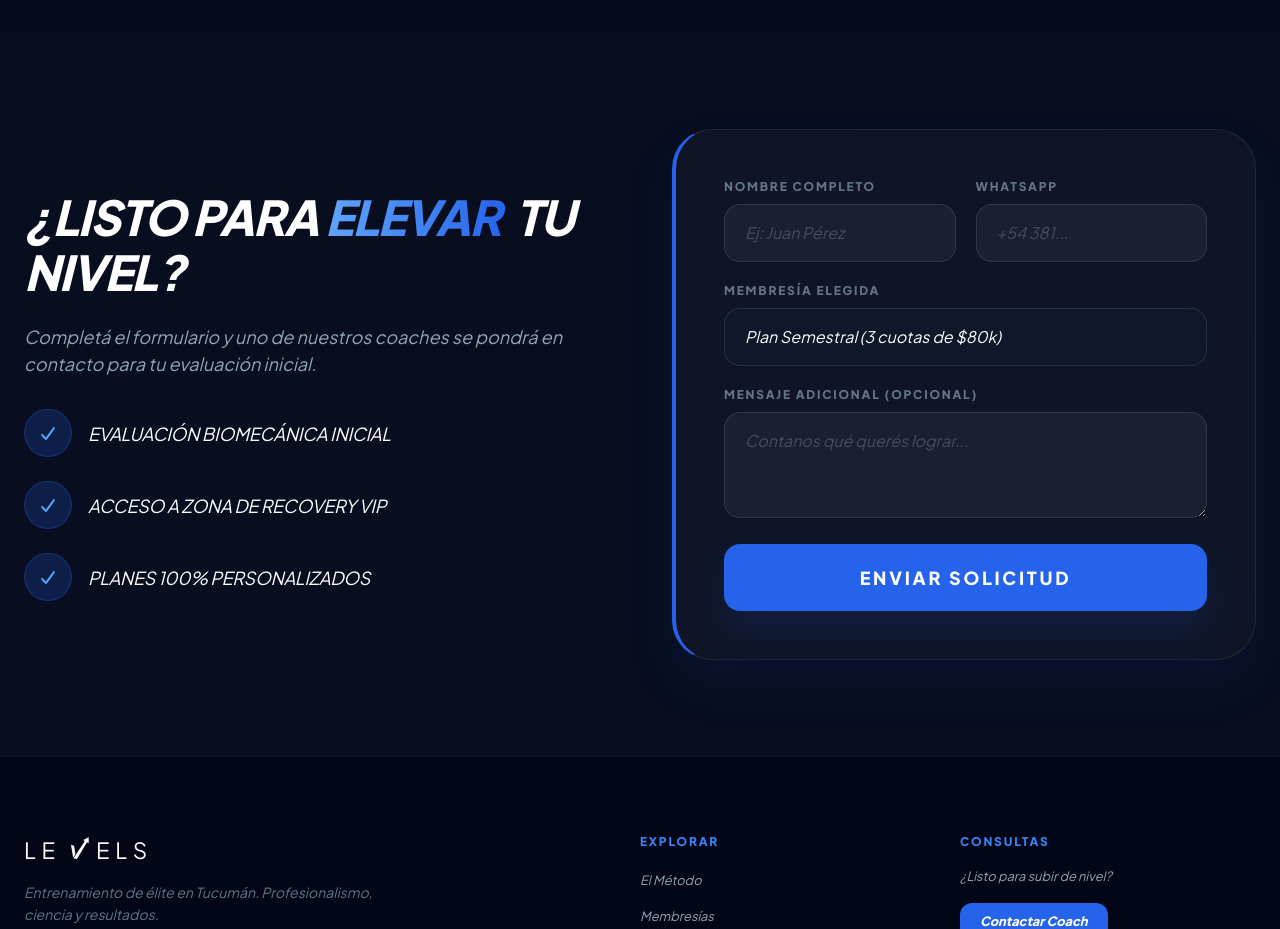
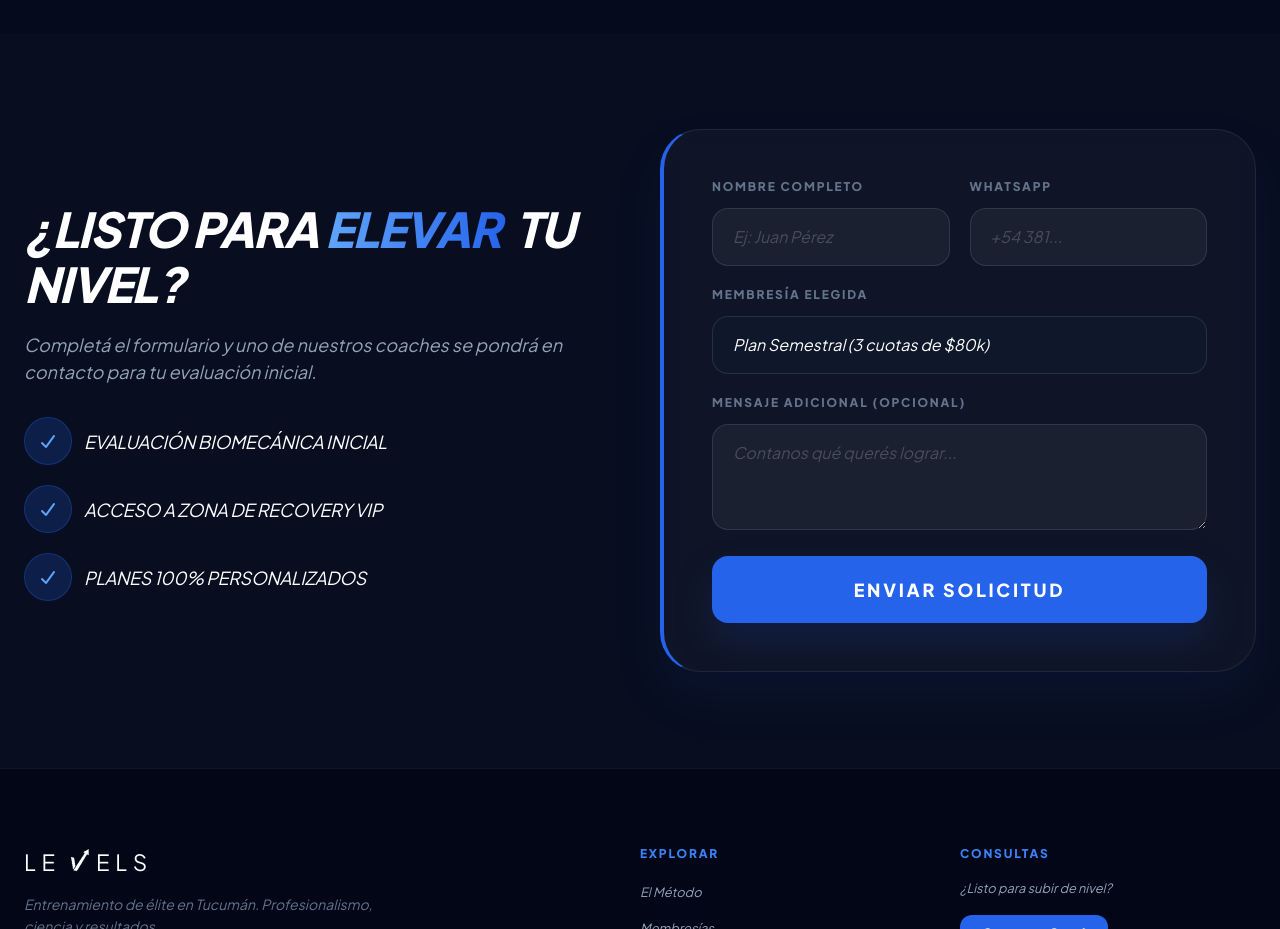
Before and after one commit to LautaroLeall/Levels-GYM, a React (Vite) app: page / in a window 1280 px wide. Shown: the part 5280-6209 px from the top of the page. Built offline with nearby package versions, Linux system fonts and the light colour scheme.

Commit message:
update incripciones (change in styles and classname)

```diff
--- a/src/components/Inscripcion.jsx
+++ b/src/components/Inscripcion.jsx
@@ -26,21 +26,21 @@ export default function Inscripcion() {
   };
 
   return (
-    <section id="inscripcion" className="inscripcion">
-      <div className="inscripcion-container">
+    <section id="inscripcion" className="inscripcion relative">
+      <div className="inscripcion-container grid gap-10 items-center">
         {/* Beneficios */}
         <div data-aos="fade-right">
-          <h2 className="inscripcion-title">
+          <h2 className="inscripcion-title mb-5">
             ¿LISTO PARA <span className="blue-gradient-text">ELEVAR</span> TU NIVEL?
           </h2>
-          <p className="inscripcion-desc">
+          <p className="inscripcion-desc mb-8">
             Completá el formulario y uno de nuestros coaches se pondrá en contacto para tu evaluación inicial.
           </p>
 
-          <div className="inscripcion-benefits">
+          <div className="inscripcion-benefits flex flex-col gap-5">
             {beneficios.map((b) => (
-              <div key={b} className="inscripcion-benefit">
-                <div className="inscripcion-benefit-icon">
+              <div key={b} className="inscripcion-benefit flex items-center gap-3">
+                <div className="inscripcion-benefit-icon flex items-center justify-center">
                   <i className="fas fa-check"></i>
                 </div>
                 <span className="inscripcion-benefit-text">{b}</span>
@@ -50,11 +50,11 @@ export default function Inscripcion() {
         </div>
 
         {/* Formulario */}
-        <div className="inscripcion-form-box glass" data-aos="fade-left">
-          <form className="inscripcion-form" onSubmit={handleSubmit}>
-            <div className="inscripcion-form-row">
+        <div className="inscripcion-form-box glass p-10" data-aos="fade-left">
+          <form className="inscripcion-form flex flex-col gap-5" onSubmit={handleSubmit}>
+            <div className="inscripcion-form-row grid gap-5">
               <div className="inscripcion-field">
-                <label>Nombre Completo</label>
+                <label className="mb-3 block">Nombre Completo</label>
                 <input
                   type="text"
                   name="nombre"
@@ -65,7 +65,7 @@ export default function Inscripcion() {
                 />
               </div>
               <div className="inscripcion-field">
-                <label>WhatsApp</label>
+                <label className="mb-3 block">WhatsApp</label>
                 <input
                   type="tel"
                   name="whatsapp"
@@ -78,7 +78,7 @@ export default function Inscripcion() {
             </div>
 
             <div className="inscripcion-field">
-              <label>Membresía Elegida</label>
+              <label className="mb-3 block">Membresía Elegida</label>
               <select
                 name="membresia"
                 value={formData.membresia}
@@ -92,7 +92,7 @@ export default function Inscripcion() {
             </div>
 
             <div className="inscripcion-field">
-              <label>Mensaje Adicional (opcional)</label>
+              <label className="mb-3 block">Mensaje Adicional (opcional)</label>
               <textarea
                 name="objetivo"
                 value={formData.objetivo}
--- a/src/styles/Inscripcion.css
+++ b/src/styles/Inscripcion.css
@@ -1,6 +1,5 @@
 .inscripcion {
   padding: 6rem 0;
-  position: relative;
   overflow: hidden;
   background-color: rgba(15, 23, 42, 0.5);
 }
@@ -9,16 +8,12 @@
   max-width: 80rem;
   margin: 0 auto;
   padding: 0 1.5rem;
-  display: grid;
-  gap: 4rem;
-  align-items: center;
 }
 
 /* Columna izquierda */
 .inscripcion-title {
   font-size: 2.25rem;
   font-weight: 800;
-  margin-bottom: 1.5rem;
   text-transform: uppercase;
   line-height: 1.15;
   font-style: italic;
@@ -29,31 +24,15 @@
 .inscripcion-desc {
   color: #94a3b8;
   font-size: 1.125rem;
-  margin-bottom: 2rem;
   font-style: italic;
 }
 
 /* Beneficios */
-.inscripcion-benefits {
-  display: flex;
-  flex-direction: column;
-  gap: 1.5rem;
-}
-
-.inscripcion-benefit {
-  display: flex;
-  align-items: center;
-  gap: 1rem;
-}
-
 .inscripcion-benefit-icon {
   width: 3rem;
   height: 3rem;
   border-radius: 9999px;
   background-color: rgba(37, 99, 235, 0.2);
-  display: flex;
-  align-items: center;
-  justify-content: center;
   color: #60a5fa;
   border: 1px solid rgba(37, 99, 235, 0.3);
   flex-shrink: 0;
@@ -70,31 +49,17 @@
 
 /* Formulario */
 .inscripcion-form-box {
-  padding: 2rem;
   border-radius: 2.5rem;
   border-left: 4px solid #2563eb;
   box-shadow: 0 25px 50px rgba(30, 64, 175, 0.1);
 }
 
-.inscripcion-form {
-  display: flex;
-  flex-direction: column;
-  gap: 1.25rem;
-}
-
-.inscripcion-form-row {
-  display: grid;
-  gap: 1.25rem;
-}
-
 .inscripcion-field label {
-  display: block;
   font-size: 0.75rem;
   font-weight: 700;
   text-transform: uppercase;
   letter-spacing: 0.15em;
   color: #64748b;
-  margin-bottom: 0.5rem;
 }
 
 .inscripcion-field input,
```
